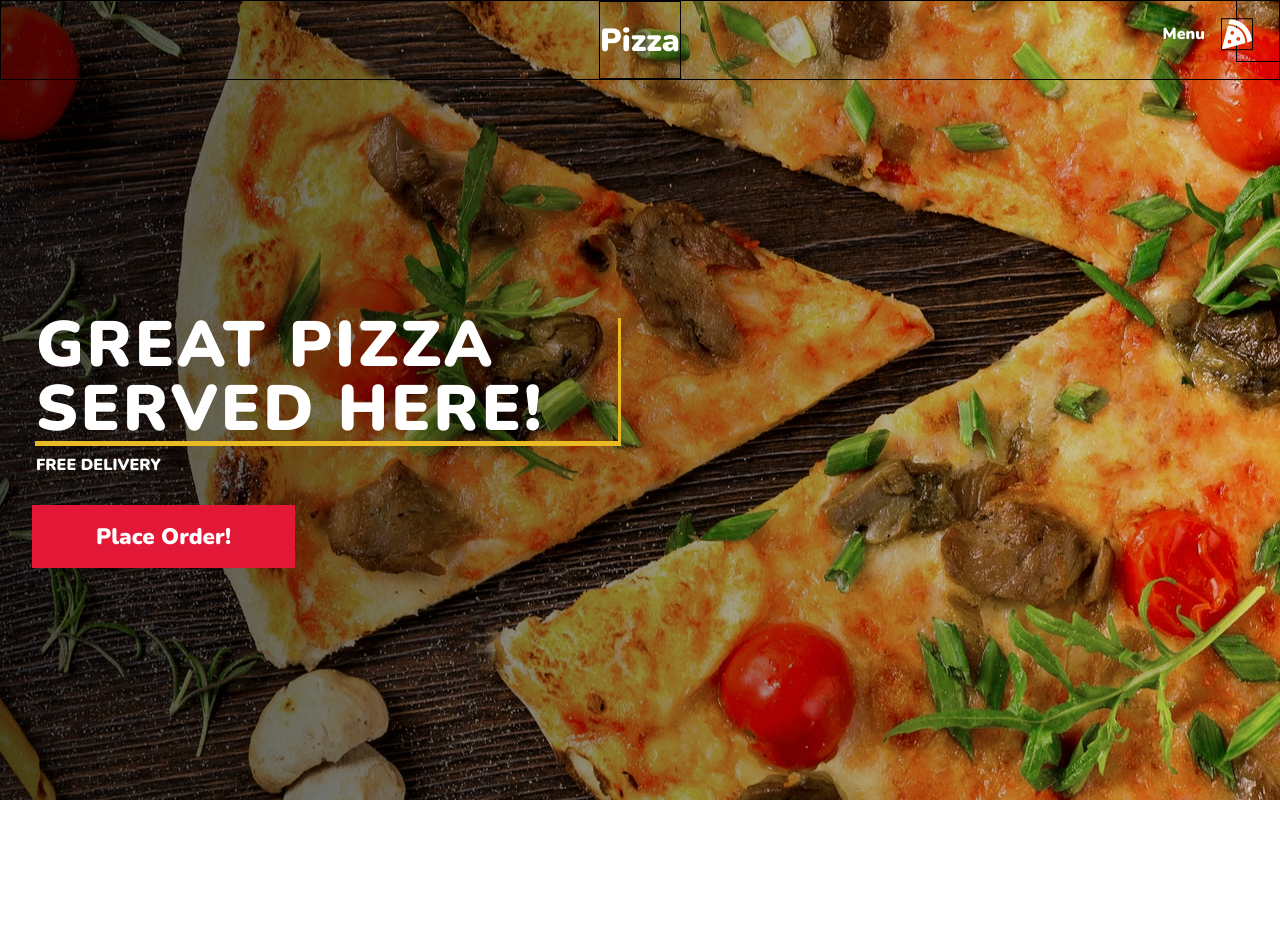
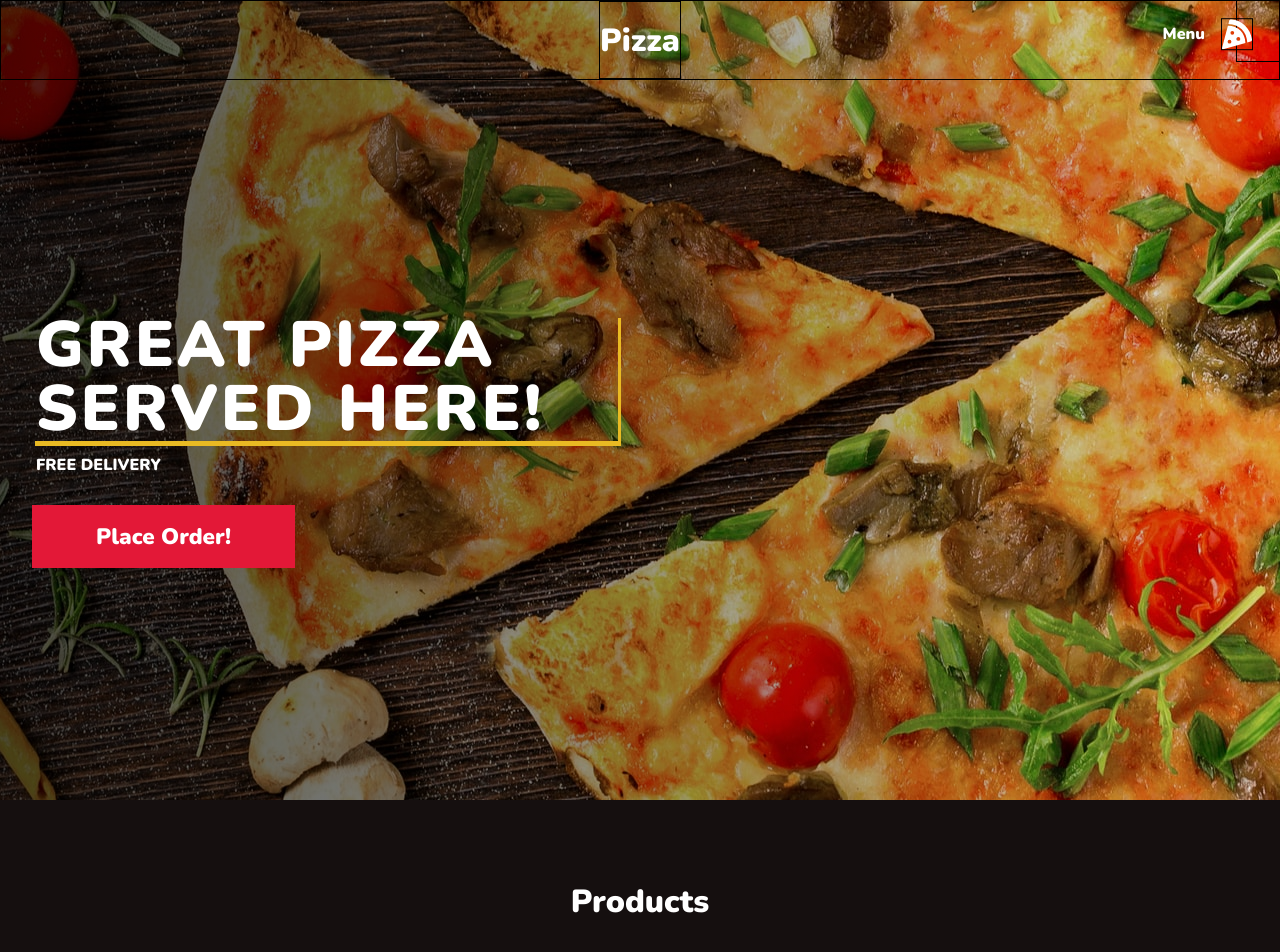
Before and after one commit to stevekutz/pizza_site, a React (Create React App) app: page / in a window 1280 px wide. Shown: the top 952 px of the page. Before the commit the page ends 800 px from the top, so only its background shows below. Built offline with nearby package versions, Linux system fonts and the light colour scheme.

Commit message:
setting up Products comp and data mapping

```diff
--- a/src/App.js
+++ b/src/App.js
@@ -3,6 +3,7 @@
 
 
 import Hero from './comp/Hero';
+import Products from './comp/Products';
 import {BrowserRouter as Router} from 'react-router-dom';
 import {GlobalStyle} from './globalStyles';
 
@@ -12,7 +13,7 @@ function App() {
     <Router>
         <GlobalStyle />
         <Hero />
-
+        <Products />
     </Router>
   );
 }
--- a/src/comp/Products/ProductsElements.js
+++ b/src/comp/Products/ProductsElements.js
@@ -1,4 +1,4 @@
-import styled from 'styled-comnponents';
+import styled from 'styled-components';
 
 export const ProductsContainer = styled.div`
     min-height: 100vh;
@@ -26,7 +26,7 @@ export const ProductCard = styled.div`
 
 `;
 
-export const ProductImage = style.img`
+export const ProductImage = styled.img`
     height: 300px;
     min-width: 300px;
     max-width: 100%;
--- a/src/comp/Products/index.js
+++ b/src/comp/Products/index.js
@@ -0,0 +1,32 @@
+import React from 'react';
+
+import {
+    ProductsContainer,
+    ProductWrapper,
+    ProductsHeading,
+    ProductTitle,
+    ProductCard,
+    ProductImage,
+    ProductInfo,
+    ProductDesc,
+    ProductPrice,
+    ProductButton,
+
+} from './ProductsElements';
+
+const Products = () => {
+
+    return(
+        <ProductsContainer>
+            <ProductsHeading>
+            <ProductWrapper>
+                Products
+
+            </ProductWrapper>
+            </ProductsHeading>
+        </ProductsContainer>
+    )
+
+}
+
+export default Products;
--- a/src/comp/SideBar/SidebarElements.js
+++ b/src/comp/SideBar/SidebarElements.js
@@ -2,24 +2,8 @@ import styled from 'styled-components';
 import { Link } from 'react-router-dom';
 import { FaTimes } from 'react-icons/fa';
 
-// export const SidebarContainer = styled.aside`
-//   position: fixed;
-//   z-index: 999;
-//   width: 350px;
-//   height: 100%;
-//   background: #ffc500;
-//   display: grid;
-//   align-items: center;
-//   top: 0;
-//   transition: 0.3s ease-in-out;
-//   right: ${ ({ isOpen } ) => (isOpen ? '0' : '-1000px')};
-//   @media screen and (max-width: 400px) {
-//     width: 100%;
-//   }
-// `;
-
 // export const SidebarContainer = styled.div`
-export const SidebarContainer = styled.div`
+export const SidebarContainer = styled.aside`
     position: fixed;
     z-index: 999;
     width: 350px;
@@ -100,94 +84,3 @@ export const SidebarRoute = styled(Link)`
     color: #010606;
   }
 `;
-
-// export const SidebarContainer = styled.aside`
-//     position: fixed;
-//     z-index: 999;
-//     width: 350px;
-//     height: 100%;
-//     background: #ffc500;
-//     display: grid;
-//     align-items: center;
-//     top: 0;
-//     transition: 0.3s ease-in-out;
-//     right: ${ ( {isOpen}) => (isOpen ? '0' : '-1000px')}
-
-//     @media screen and (max-width: 400px) {
-//         width: 100%;
-//     }
-// `;
-
-
-// export const CloseIcon = styled(FaTimes)`
-//     color: #000;
-// `;
-
-// export const Icon = styled.div`
-//     position: absolute;
-//     top: 1.2rem;
-//     right: 1.5rem;
-//     background: transparent; //
-//     border: transparent;  //
-//     font-size: 2rem;
-//     cursor: pointer;
-//     outline: none;
-// `;
-
-// export const SidebarMenu = styled.div`
-//     display: grid;
-//     grid-template-columns: 1fr;
-//     grid-template-rows: repeat(3, 80px);
-//     text-align: center;
-
-//     @media screen and (max-width: 480px) {
-//         grid-template-rows: repeat(3, 60px);
-//     }
-
-// `;
-
-// export const SidebarLink = styled(Link)`
-//     display: flex;
-//     align-items: center;
-//     justify-content: center;
-//     font-size: 1.5rem;
-//     text-decoration: none;
-//     list-style: none;
-//     transition: 0.2s ease-in-out;
-//     color: #000;
-//     cursor: pointer;
-
-//     $:hover{
-//         color: #e31837;
-//         transition: 0.2s ease-in-out // needed ?
-
-//     }
-// `;
-
-
-// export const SideBtnWrap = styled.div`
-//     display: flex;
-//     justify-content: center;
-
-// `;
-
-// export const SidebarRoute = styled(Link)`
-//     background: #e31837;
-//     white-space: nowrap;
-//     padding: 16px 64px;
-//     color: #fff;
-//     font-size: 16px;
-//     outline: none;
-//     border: none;
-//     cursor: pointer;
-//     transition: 0.2s ease-in-out;
-//     text-decoration: none;
-
-
-//     @:hover{
-//         transition: 0.2s ease-in-out;
-//         background: #fff;
-//         color: #010606;
-//     }
-
-// `;
```
